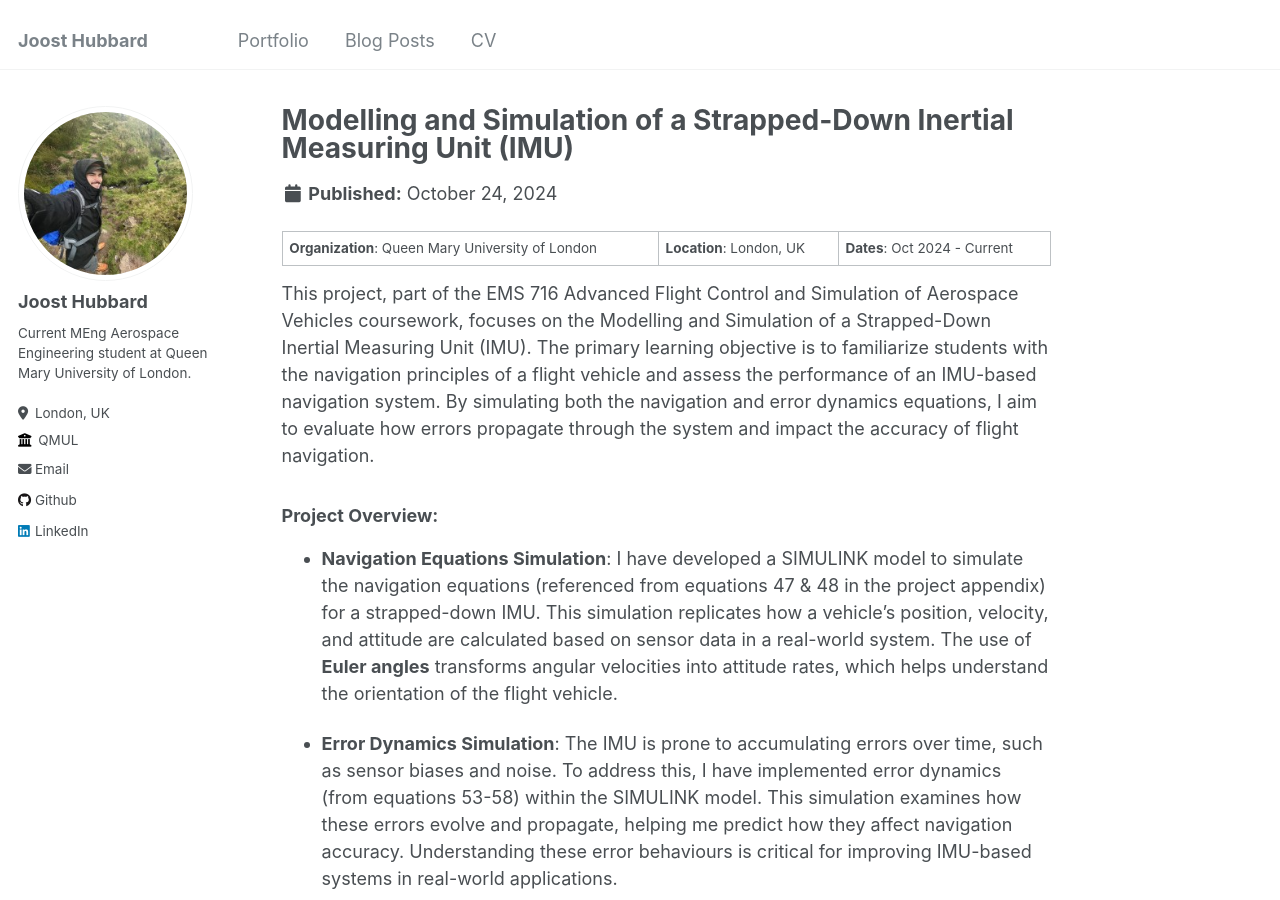
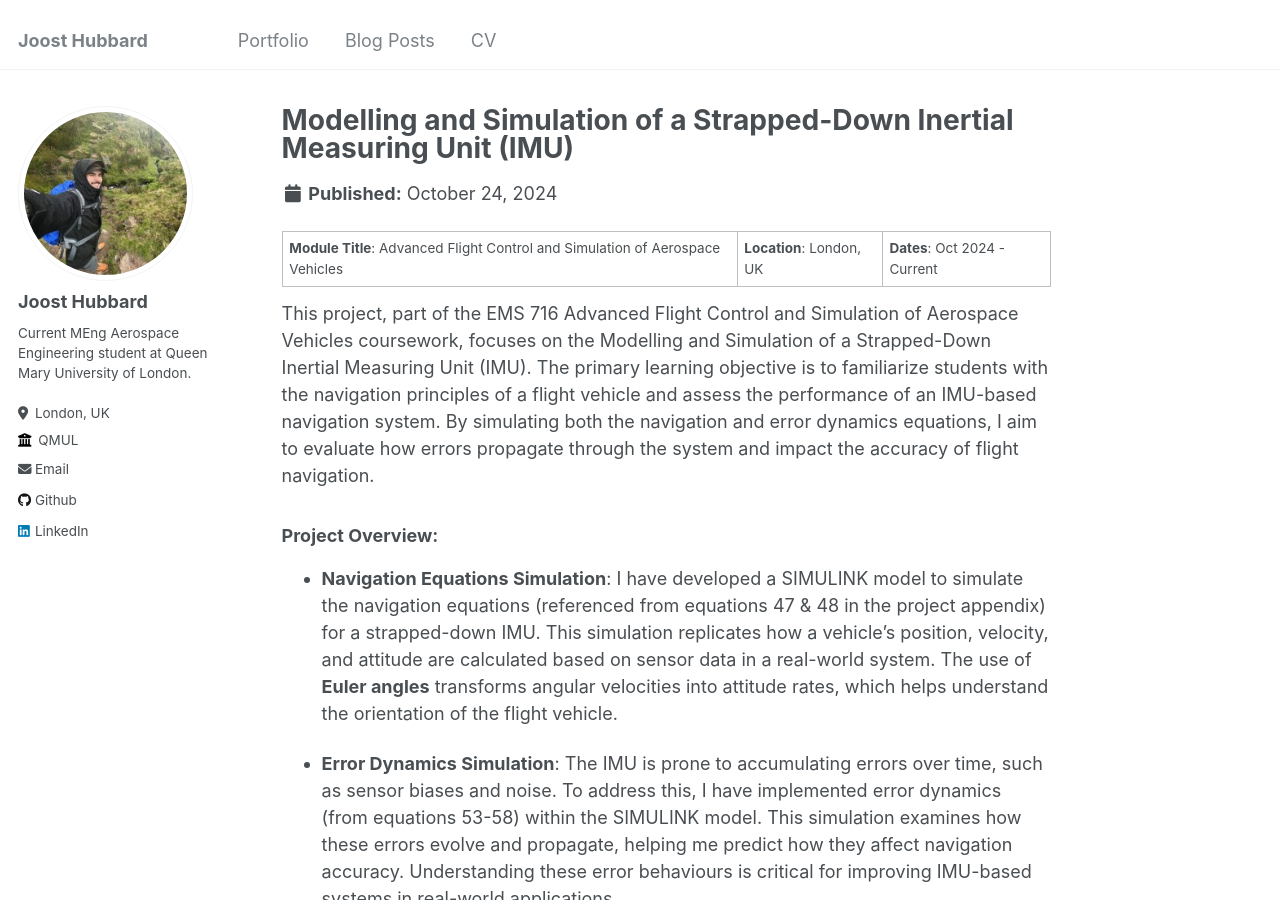
Before and after one commit to Joosty/Joosty..github.io, a Jekyll site: the page built from _portfolio/2_IMU.md, in a window 1280 px wide and 900 px high. Built offline with Jekyll 4.4.1, drawn with Linux system fonts in a browser that asks for light colours.

Commit message:
Update 2_IMU.md

```diff
--- a/_portfolio/2_IMU.md
+++ b/_portfolio/2_IMU.md
@@ -4,7 +4,7 @@ excerpt: "Developing a SIMULINK model to simulate the navigation equations of a
 collection: portfolio
 ---
 
-**Organization**: Queen Mary University of London | **Location**: London, UK | **Dates**: Oct 2024 - Current
+**Module Title**: Advanced Flight Control and Simulation of Aerospace Vehicles | **Location**: London, UK | **Dates**: Oct 2024 - Current
 
 This project, part of the EMS 716 Advanced Flight Control and Simulation of Aerospace Vehicles coursework, focuses on the Modelling and Simulation of a Strapped-Down Inertial Measuring Unit (IMU). The primary learning objective is to familiarize students with the navigation principles of a flight vehicle and assess the performance of an IMU-based navigation system. By simulating both the navigation and error dynamics equations, I aim to evaluate how errors propagate through the system and impact the accuracy of flight navigation.
 
```
